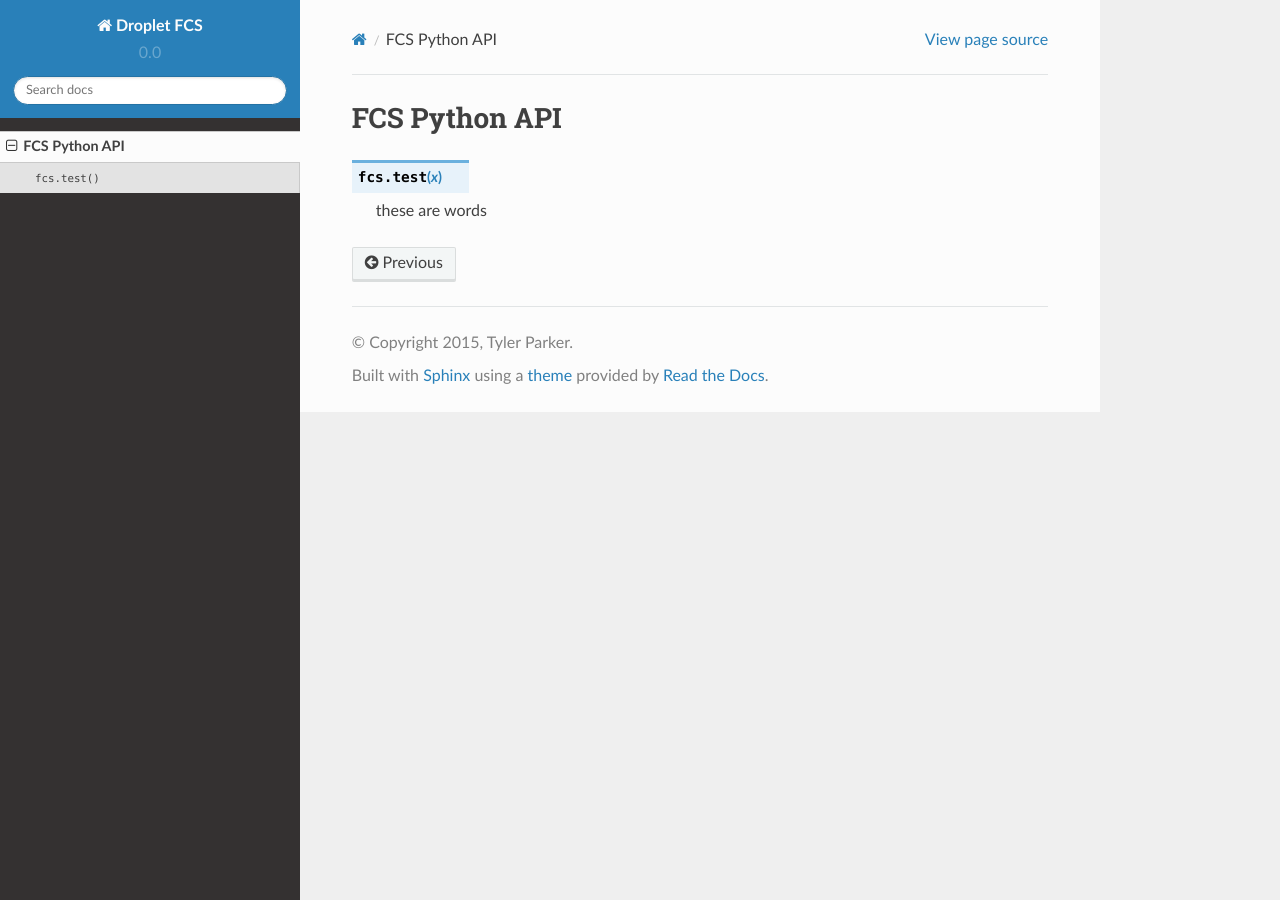
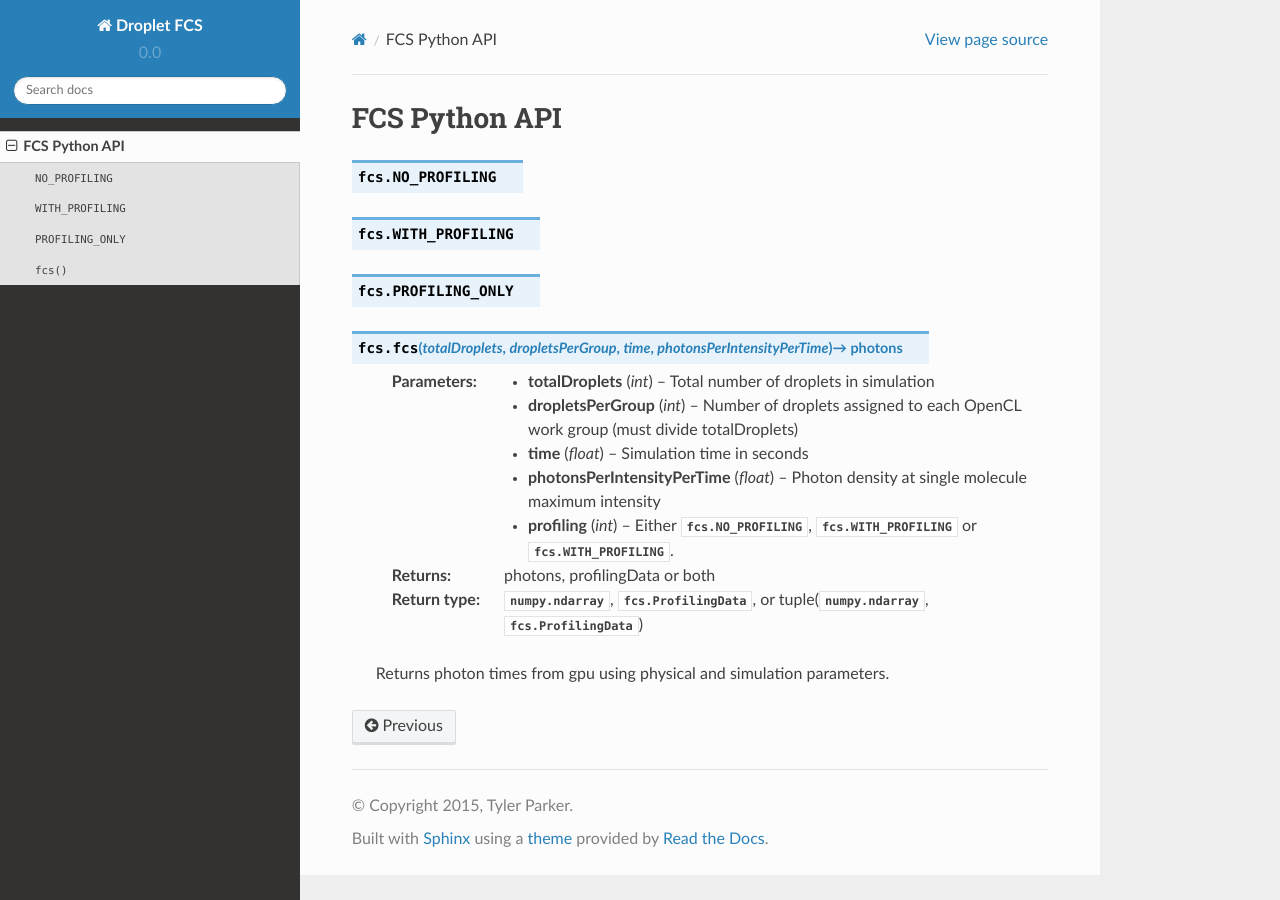
Before and after one commit to computemachines/droplet-fcs, a Sphinx documentation site: the page built from docs/fcsmodule.rst, in a window 1280 px wide. Built offline with Sphinx 7.4.7 and the Read the Docs theme 2.0.0, drawn with Linux system fonts in a browser that asks for light colours.

Commit message:
Added profiling options to api

```diff
--- a/docs/fcsmodule.rst
+++ b/docs/fcsmodule.rst
@@ -3,6 +3,19 @@ FCS Python API
 
 .. py:module:: fcs
 
-.. py:function:: fcs.test(x)
+.. py:data:: NO_PROFILING
+.. py:data:: WITH_PROFILING
+.. py:data:: PROFILING_ONLY
 
-   these are words
+.. py:function:: fcs(totalDroplets, dropletsPerGroup, time, photonsPerIntensityPerTime, ) -> photons
+
+   :param int totalDroplets: Total number of droplets in simulation
+   :param int dropletsPerGroup: Number of droplets assigned to each OpenCL work group (must divide totalDroplets)
+   :param float time: Simulation time in seconds
+   :param float photonsPerIntensityPerTime: Photon density at single molecule maximum intensity
+   :param int profiling: Either :py:data:`fcs.NO_PROFILING`, :py:data:`fcs.WITH_PROFILING` or :py:data:`fcs.WITH_PROFILING`.
+
+   :return: photons, profilingData or both
+   :rtype: :py:class:`numpy.ndarray`, :py:class:`fcs.ProfilingData`, or tuple(:py:class:`numpy.ndarray`, :py:class:`fcs.ProfilingData`)
+
+   Returns photon times from gpu using physical and simulation parameters.
```
Also changed, not shown: 1 other file.
